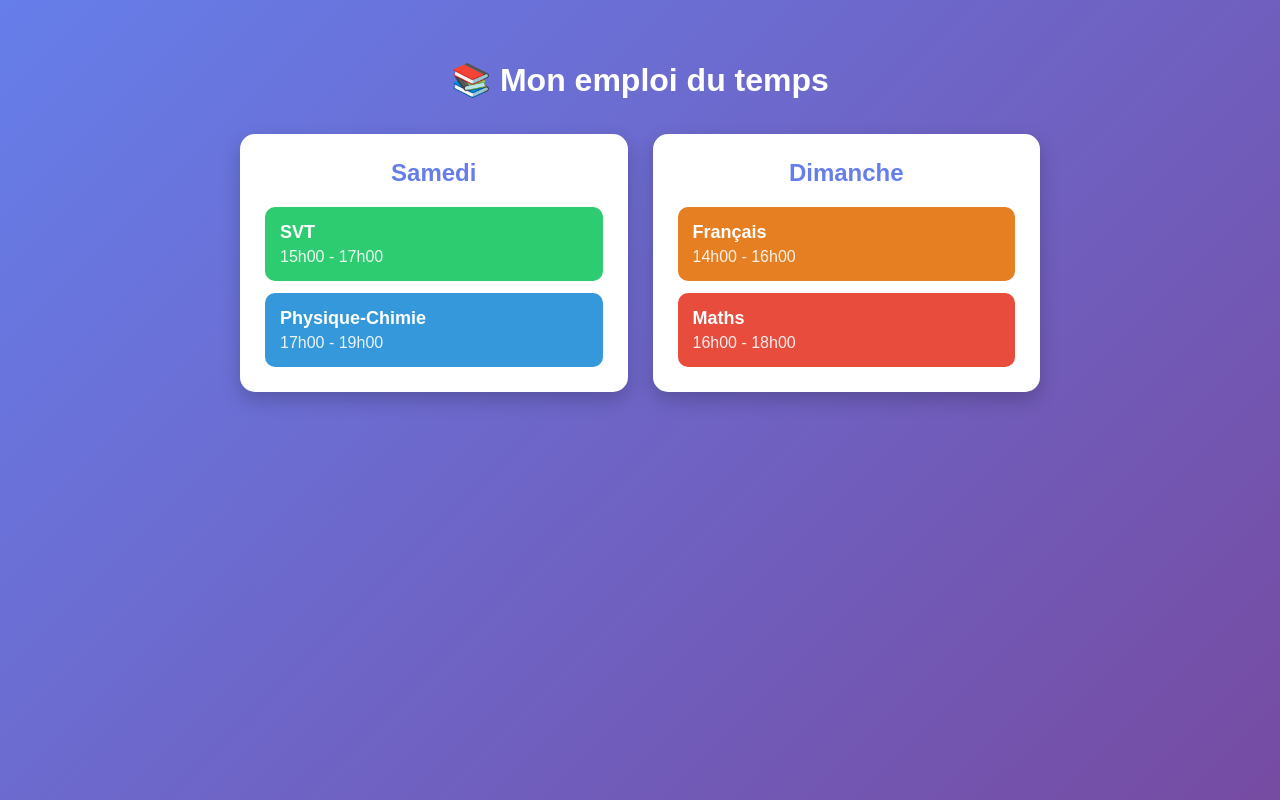
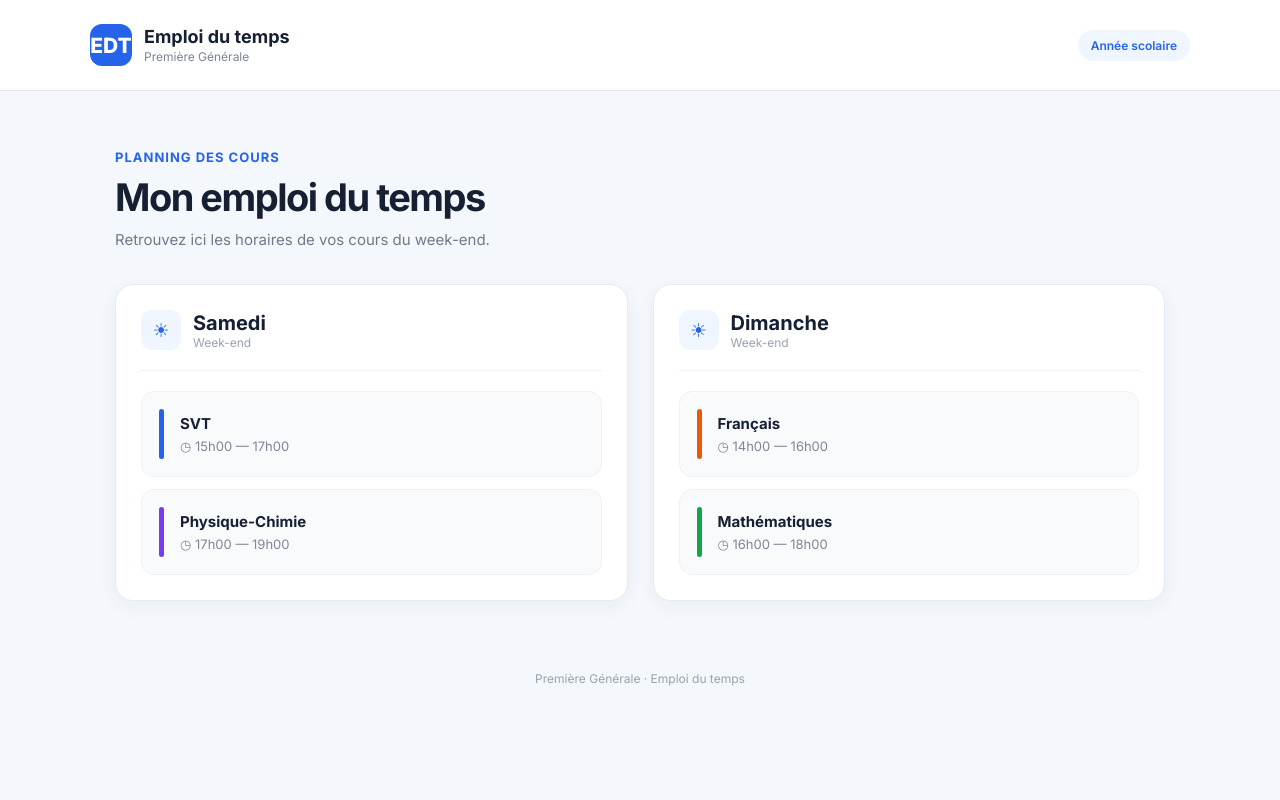
Before and after one commit to bacfrancaistunis-cloud/EDT-_-Premiere-Generale, a plain HTML site: page index.html in a window 1280 px wide. Drawn offline with Linux system fonts and the light colour scheme.

Commit message:
Update index.html

```diff
--- a/index.html
+++ b/index.html
@@ -3,90 +3,263 @@
 <head>
     <meta charset="UTF-8">
     <meta name="viewport" content="width=device-width, initial-scale=1.0">
-    <title>Mon emploi du temps</title>
+
+    <title>Emploi du temps — Première Générale</title>
 
     <style>
+        @import url('https://fonts.googleapis.com/css2?family=Inter:wght@400;500;600;700;800&display=swap');
+
         * {
             box-sizing: border-box;
+            margin: 0;
+            padding: 0;
         }
 
         body {
-            margin: 0;
-            font-family: Arial, sans-serif;
-            background: linear-gradient(135deg, #667eea, #764ba2);
-            color: #333;
+            font-family: 'Inter', sans-serif;
+            background: #f4f7fb;
+            color: #172033;
             min-height: 100vh;
-            padding: 40px 20px;
         }
 
-        h1 {
-            text-align: center;
+        /* HEADER */
+
+        header {
+            background: #ffffff;
+            border-bottom: 1px solid #e6eaf0;
+            padding: 24px 7%;
+        }
+
+        .header-content {
+            max-width: 1100px;
+            margin: auto;
+            display: flex;
+            align-items: center;
+            justify-content: space-between;
+        }
+
+        .logo {
+            display: flex;
+            align-items: center;
+            gap: 12px;
+        }
+
+        .logo-icon {
+            width: 42px;
+            height: 42px;
+            border-radius: 12px;
+            background: #2563eb;
             color: white;
+            display: flex;
+            align-items: center;
+            justify-content: center;
+            font-size: 21px;
+            font-weight: 800;
+        }
+
+        .logo-text h1 {
+            font-size: 18px;
+            font-weight: 700;
+        }
+
+        .logo-text p {
+            font-size: 12px;
+            color: #7b8494;
+            margin-top: 2px;
+        }
+
+        .badge {
+            background: #eff6ff;
+            color: #2563eb;
+            padding: 8px 13px;
+            border-radius: 20px;
+            font-size: 12px;
+            font-weight: 600;
+        }
+
+        /* MAIN */
+
+        main {
+            max-width: 1100px;
+            margin: 0 auto;
+            padding: 55px 25px 70px;
+        }
+
+        .intro {
             margin-bottom: 35px;
         }
 
+        .intro span {
+            color: #2563eb;
+            font-size: 13px;
+            font-weight: 700;
+            text-transform: uppercase;
+            letter-spacing: 1px;
+        }
+
+        .intro h2 {
+            font-size: 38px;
+            margin-top: 8px;
+            letter-spacing: -1.5px;
+        }
+
+        .intro p {
+            color: #70798a;
+            margin-top: 10px;
+            font-size: 15px;
+        }
+
+        /* PLANNING */
+
         .planning {
-            max-width: 800px;
-            margin: auto;
             display: grid;
             grid-template-columns: 1fr 1fr;
             gap: 25px;
         }
 
-        .jour {
+        .day {
             background: white;
-            border-radius: 15px;
+            border: 1px solid #e7ebf1;
+            border-radius: 18px;
             padding: 25px;
-            box-shadow: 0 8px 20px rgba(0, 0, 0, 0.2);
+            box-shadow: 0 5px 20px rgba(30, 45, 70, 0.05);
         }
 
-        .jour h2 {
-            text-align: center;
-            color: #667eea;
-            margin-top: 0;
+        .day-header {
+            display: flex;
+            align-items: center;
+            justify-content: space-between;
+            padding-bottom: 20px;
+            border-bottom: 1px solid #edf0f4;
             margin-bottom: 20px;
         }
 
-        .cours {
-            padding: 15px;
-            margin-bottom: 12px;
-            border-radius: 10px;
-            color: white;
+        .day-title {
+            display: flex;
+            align-items: center;
+            gap: 12px;
         }
 
-        .cours:last-child {
+        .day-icon {
+            width: 40px;
+            height: 40px;
+            background: #eff6ff;
+            color: #2563eb;
+            border-radius: 11px;
+            display: flex;
+            align-items: center;
+            justify-content: center;
+            font-size: 19px;
+        }
+
+        .day h3 {
+            font-size: 20px;
+        }
+
+        .day-date {
+            color: #98a1b1;
+            font-size: 12px;
+        }
+
+        /* COURS */
+
+        .course {
+            display: flex;
+            align-items: center;
+            gap: 16px;
+            padding: 17px;
+            border-radius: 13px;
+            background: #f8fafc;
+            margin-bottom: 12px;
+            border: 1px solid #eef1f5;
+            transition: all 0.2s ease;
+        }
+
+        .course:last-child {
             margin-bottom: 0;
         }
 
-        .svt {
-            background: #2ecc71;
+        .course:hover {
+            transform: translateY(-2px);
+            box-shadow: 0 6px 15px rgba(30, 45, 70, 0.08);
         }
 
-        .physique {
-            background: #3498db;
+        .course-color {
+            width: 5px;
+            height: 50px;
+            border-radius: 5px;
         }
 
-        .francais {
-            background: #e67e22;
+        .blue {
+            background: #2563eb;
         }
 
-        .maths {
-            background: #e74c3c;
+        .purple {
+            background: #7c3aed;
         }
 
-        .matiere {
-            font-size: 18px;
-            font-weight: bold;
+        .orange {
+            background: #ea580c;
         }
 
-        .horaire {
-            margin-top: 5px;
-            opacity: 0.9;
+        .green {
+            background: #16a34a;
         }
 
-        @media (max-width: 650px) {
+        .course-info {
+            flex: 1;
+        }
+
+        .course-name {
+            font-weight: 700;
+            font-size: 15px;
+        }
+
+        .course-time {
+            color: #7d8797;
+            font-size: 13px;
+            margin-top: 5px;
+        }
+
+        .course-time::before {
+            content: "◷ ";
+        }
+
+        /* FOOTER */
+
+        footer {
+            text-align: center;
+            color: #9aa2af;
+            font-size: 12px;
+            padding-bottom: 30px;
+        }
+
+        /* MOBILE */
+
+        @media (max-width: 700px) {
+
+            header {
+                padding: 18px 20px;
+            }
+
+            .badge {
+                display: none;
+            }
+
+            main {
+                padding: 35px 18px 50px;
+            }
+
+            .intro h2 {
+                font-size: 30px;
+            }
+
             .planning {
                 grid-template-columns: 1fr;
+            }
+
+            .day {
+                padding: 20px;
             }
         }
     </style>
@@ -94,39 +267,156 @@
 
 <body>
 
-    <h1>📚 Mon emploi du temps</h1>
+<header>
+    <div class="header-content">
+
+        <div class="logo">
+            <div class="logo-icon">EDT</div>
+
+            <div class="logo-text">
+                <h1>Emploi du temps</h1>
+                <p>Première Générale</p>
+            </div>
+        </div>
+
+        <div class="badge">
+            Année scolaire
+        </div>
+
+    </div>
+</header>
+
+
+<main>
+
+    <div class="intro">
+        <span>Planning des cours</span>
+
+        <h2>Mon emploi du temps</h2>
+
+        <p>
+            Retrouvez ici les horaires de vos cours du week-end.
+        </p>
+    </div>
+
 
     <div class="planning">
 
-        <div class="jour">
-            <h2>Samedi</h2>
+        <!-- SAMEDI -->
 
-            <div class="cours svt">
-                <div class="matiere">SVT</div>
-                <div class="horaire">15h00 - 17h00</div>
+        <section class="day">
+
+            <div class="day-header">
+
+                <div class="day-title">
+                    <div class="day-icon">☀</div>
+
+                    <div>
+                        <h3>Samedi</h3>
+                        <div class="day-date">Week-end</div>
+                    </div>
+                </div>
+
             </div>
 
-            <div class="cours physique">
-                <div class="matiere">Physique-Chimie</div>
-                <div class="horaire">17h00 - 19h00</div>
-            </div>
-        </div>
 
-        <div class="jour">
-            <h2>Dimanche</h2>
+            <div class="course">
 
-            <div class="cours francais">
-                <div class="matiere">Français</div>
-                <div class="horaire">14h00 - 16h00</div>
+                <div class="course-color blue"></div>
+
+                <div class="course-info">
+                    <div class="course-name">
+                        SVT
+                    </div>
+
+                    <div class="course-time">
+                        15h00 — 17h00
+                    </div>
+                </div>
+
             </div>
 
-            <div class="cours maths">
-                <div class="matiere">Maths</div>
-                <div class="horaire">16h00 - 18h00</div>
+
+            <div class="course">
+
+                <div class="course-color purple"></div>
+
+                <div class="course-info">
+                    <div class="course-name">
+                        Physique-Chimie
+                    </div>
+
+                    <div class="course-time">
+                        17h00 — 19h00
+                    </div>
+                </div>
+
             </div>
-        </div>
+
+        </section>
+
+
+        <!-- DIMANCHE -->
+
+        <section class="day">
+
+            <div class="day-header">
+
+                <div class="day-title">
+                    <div class="day-icon">☀</div>
+
+                    <div>
+                        <h3>Dimanche</h3>
+                        <div class="day-date">Week-end</div>
+                    </div>
+                </div>
+
+            </div>
+
+
+            <div class="course">
+
+                <div class="course-color orange"></div>
+
+                <div class="course-info">
+                    <div class="course-name">
+                        Français
+                    </div>
+
+                    <div class="course-time">
+                        14h00 — 16h00
+                    </div>
+                </div>
+
+            </div>
+
+
+            <div class="course">
+
+                <div class="course-color green"></div>
+
+                <div class="course-info">
+                    <div class="course-name">
+                        Mathématiques
+                    </div>
+
+                    <div class="course-time">
+                        16h00 — 18h00
+                    </div>
+                </div>
+
+            </div>
+
+        </section>
 
     </div>
 
+</main>
+
+
+<footer>
+    Première Générale · Emploi du temps
+</footer>
+
 </body>
 </html>
```
